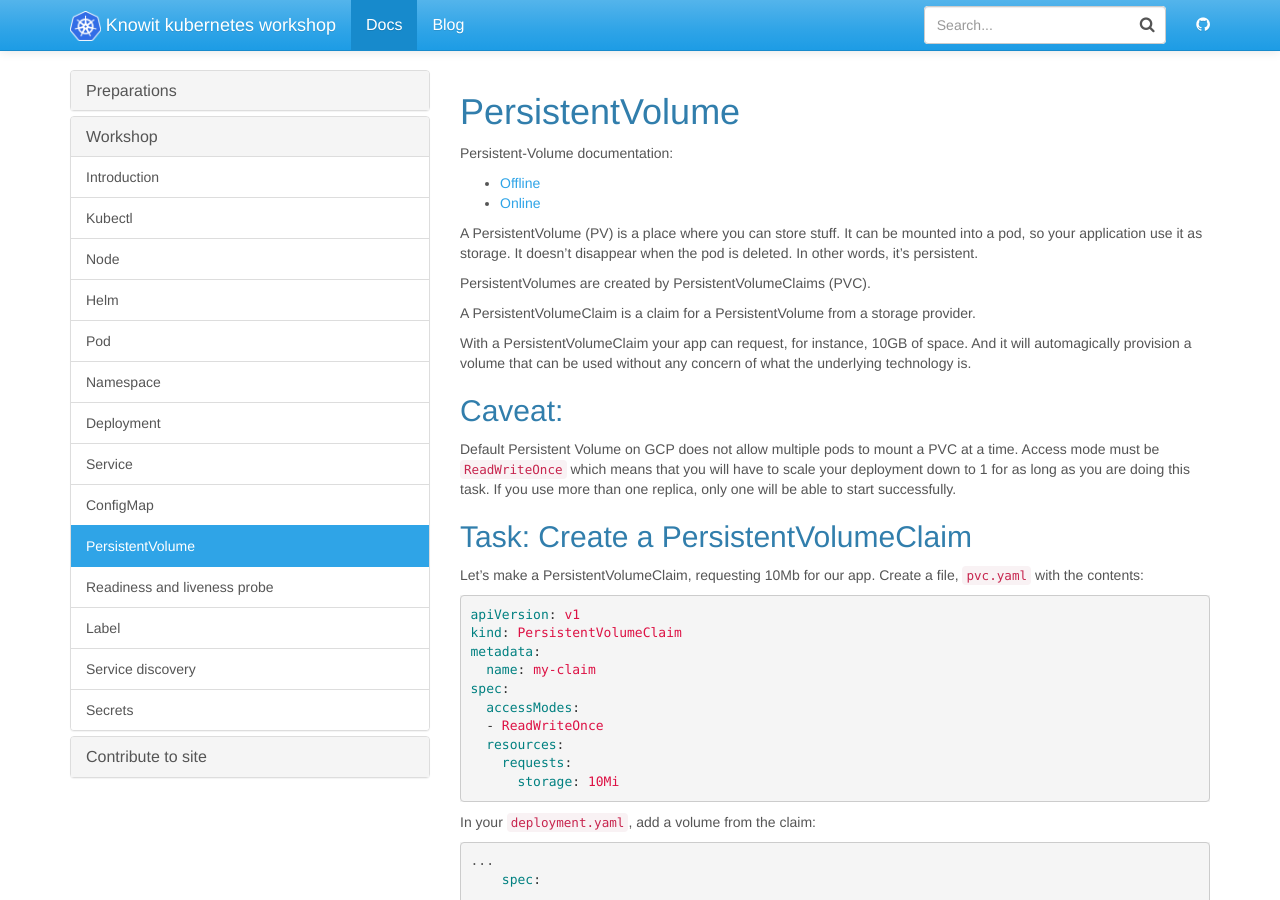
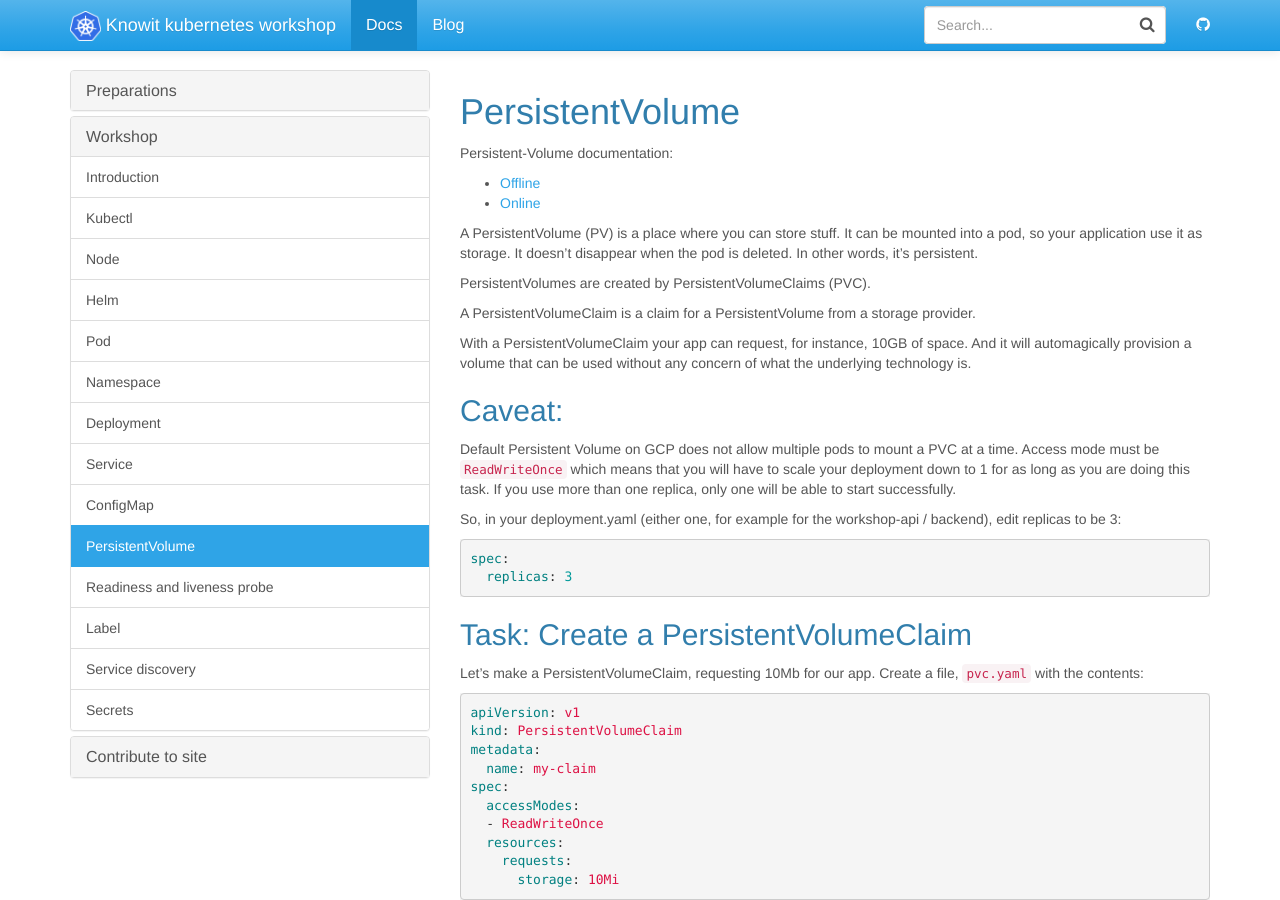
Before and after one commit to knowit/kubernetes-workshop, a Jekyll site: the page built from docs/_docs/workshop/persistentvolumeclaim.md, in a window 1280 px wide and 900 px high. Built offline with Jekyll 4.4.1, drawn with Linux system fonts in a browser that asks for light colours.

Commit message:
Update persistentvolumeclaim.md

````diff
--- a/docs/_docs/workshop/persistentvolumeclaim.md
+++ b/docs/_docs/workshop/persistentvolumeclaim.md
@@ -21,6 +21,13 @@ With a PersistentVolumeClaim your app can request, for instance, 10GB of space.
 ## Caveat:
 Default Persistent Volume on GCP does not allow multiple pods to mount a PVC at a time. Access mode must be `ReadWriteOnce` which means that you will have to scale your deployment down to 1 for as long as you are doing this task.
 If you use more than one replica, only one will be able to start successfully.
+
+So, in your deployment.yaml (either one, for example for the workshop-api / backend), edit replicas to be 3:
+
+```yaml
+spec:
+  replicas: 3
+```
 
 ## Task: Create a PersistentVolumeClaim
 
````
